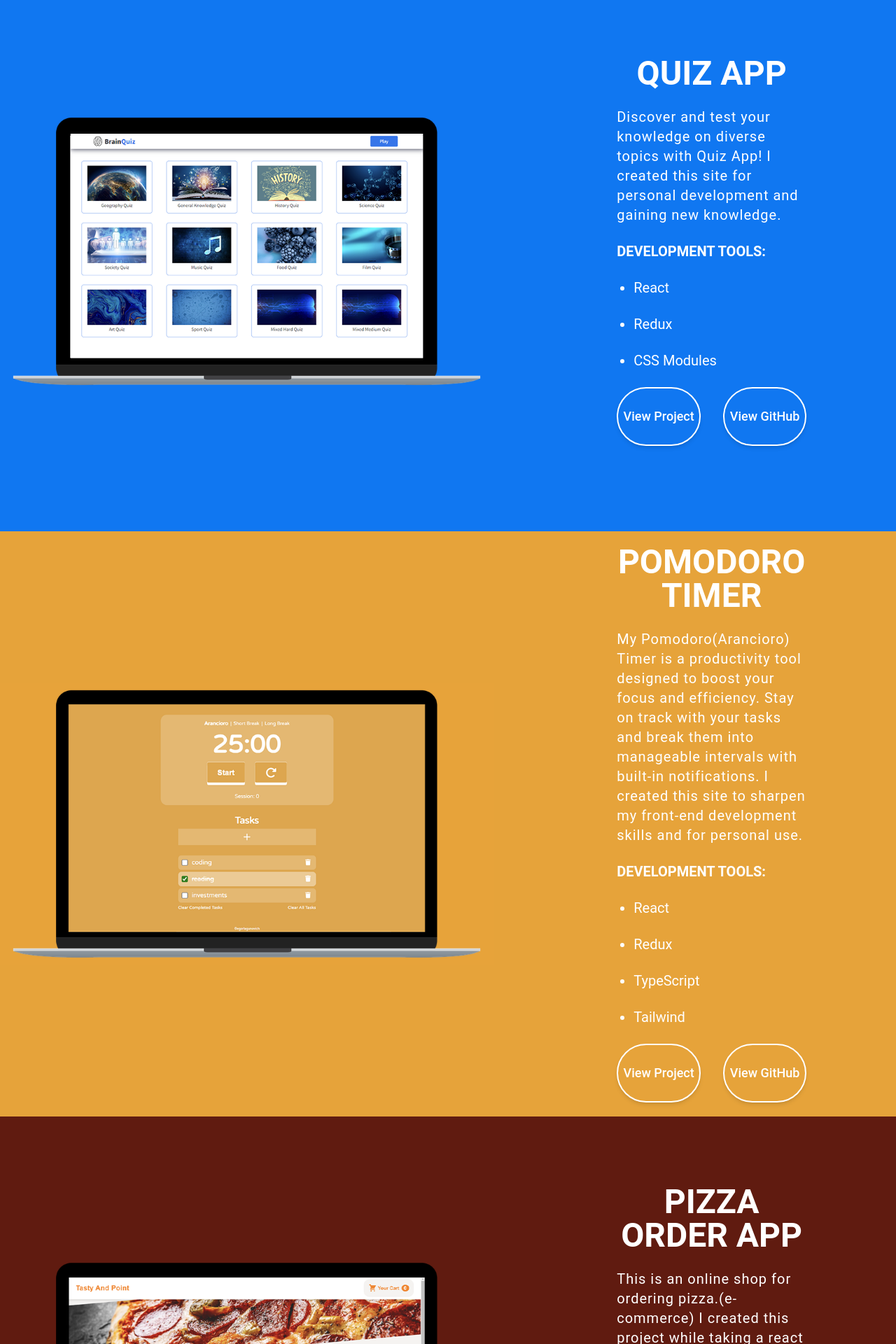
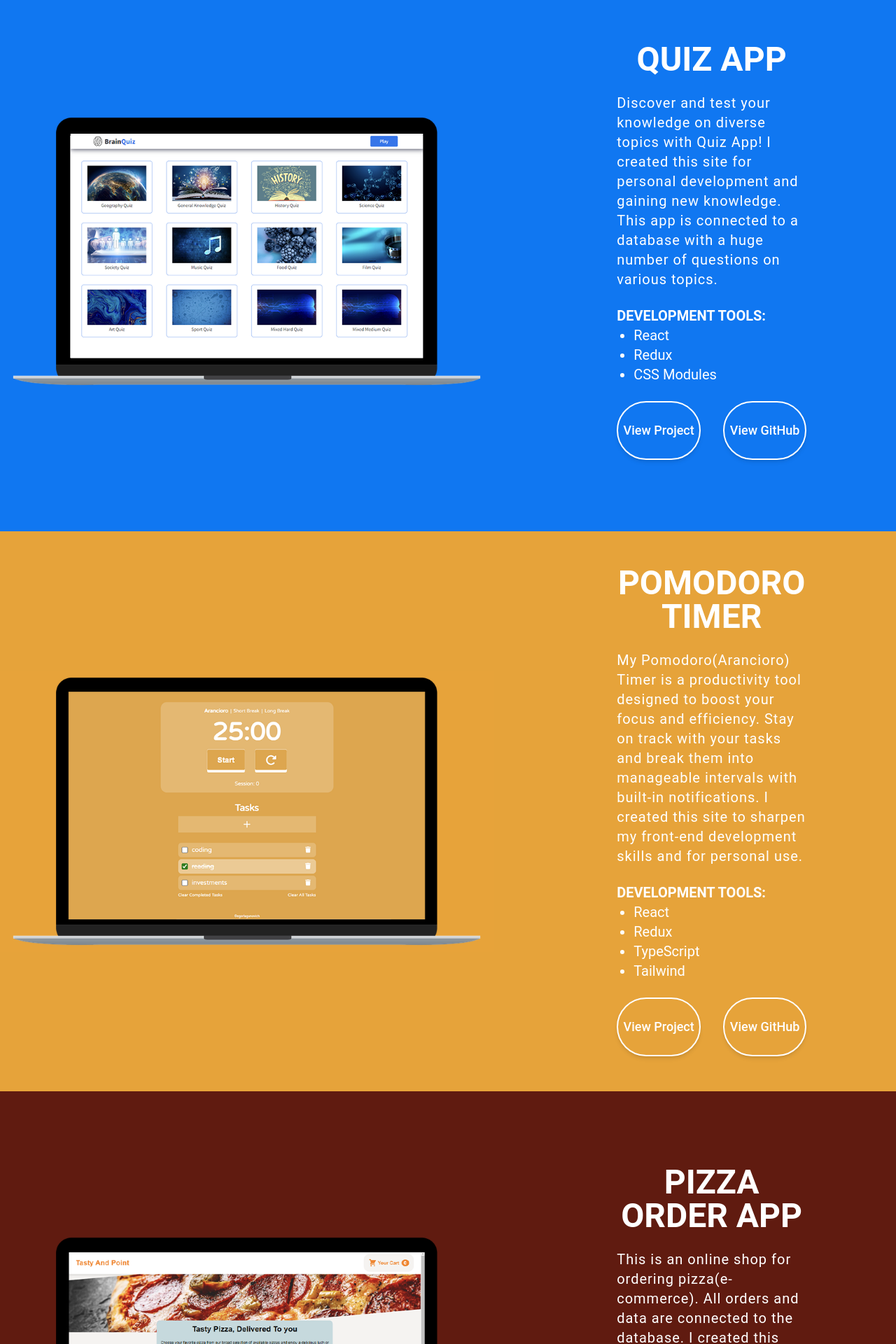
Before and after one commit to yahorlahunovich/web-dev-portfolio, a Next.js app: page / in a window 1280 px wide. Shown: the part 3220-5140 px from the top of the page at 70% size. Built offline with nearby package versions, Linux system fonts and the light colour scheme.

Commit message:
deployment

```diff
--- a/app/layout.tsx
+++ b/app/layout.tsx
@@ -7,8 +7,8 @@ import { useEffect, useState } from "react";
 import LoadingScreen from "@/components/LoadingScreen";
 
 export const metadata: Metadata = {
-  title: "Lagunovich",
-  description: "Generated by create next app",
+  title: "Egor Lagunovich",
+  description: "Portfolio of website front-end developer Egor Lagunovich.",
 };
 
 export default function RootLayout({
--- a/components/Project.tsx
+++ b/components/Project.tsx
@@ -11,7 +11,7 @@ const Project = ({ project }: ProjectProps) => {
   const { title, desc, tools, link, img, bg, githubLink } = project;
   return (
     <div
-      className={`flex flex-col-reverse lg:flex-row min-h-screen w-full text-xl justify-center items-center gap-12 py-5 `}
+      className={`flex flex-col-reverse lg:flex-row min-h-screen w-full text-xl justify-center items-center gap-12 py-8 max-h-60 `}
       id={bg}
       // data-aos="fade-up"
     >
@@ -25,6 +25,7 @@ const Project = ({ project }: ProjectProps) => {
         <p className="text-lg text-white lg:text-xl leading-8 tracking-wider">
           {desc}
         </p>
+        <div>
           <h5 className="uppercase text-lg lg:text-xl font-bold">
             Development tools:
           </h5>
@@ -33,7 +34,8 @@ const Project = ({ project }: ProjectProps) => {
               <li>{tool}</li>
             </ul>
           ))}
-        <div className="flex flex-row gap-8">
+        </div>
+        <div className="flex justify-center items-center flex-row gap-8">
           <Button link={link} name="View Project" />
           <Button link={githubLink} name="View GitHub" />
         </div>
--- a/constants/index.ts
+++ b/constants/index.ts
@@ -41,7 +41,7 @@ export const social_media_links = [
 export const projects: ProjectsType[] = [
   {
     title: "Quiz App",
-    desc: "Discover and test your knowledge on diverse topics with Quiz App! I created this site for personal development and gaining new knowledge.",
+    desc: "Discover and test your knowledge on diverse topics with Quiz App! I created this site for personal development and gaining new knowledge. This app is connected to a database with a huge number of questions on various topics. ",
     tools: ["React", "Redux", "CSS Modules"],
     img: quizImg,
     link: "https://egorlagunovich.github.io/quiz-app/",
@@ -59,7 +59,7 @@ export const projects: ProjectsType[] = [
   },
   {
     title: "Pizza Order App ",
-    desc: "This is an online shop for ordering pizza.(e-commerce) I created this project while taking a react course on the Udemy website.",
+    desc: "This is an online shop for ordering pizza(e-commerce). All orders and data are connected to the database.  I created this project while taking a react course on the Udemy website.",
     tools: ["React", "Firebase", "CSS Modules"],
     img: pizzaImg,
     link: "https://egorlagunovich.github.io/food-order-app/",
@@ -68,7 +68,7 @@ export const projects: ProjectsType[] = [
   },
   {
     title: "Photo Gallery",
-    desc: "I created this website as a gallery of photos taken by me.",
+    desc: "I created this website as a gallery of photos taken by me. The goal of this project was to create a beautiful website and practice working with photographs on websites.",
     tools: ["React", "TypeScript", "Tailwind"],
     img: galleryImg,
     link: "https://photo-portfolio-livid-alpha.vercel.app/",
@@ -77,7 +77,7 @@ export const projects: ProjectsType[] = [
   },
   {
     title: "Promptopia",
-    desc: "Promptopia is an open-source AI prompting tool for modern world to discover, create and share creative prompts. I cerated this project watching a Next.js course on YouTube.",
+    desc: "Promptopia is an open-source AI prompting tool for the modern world to discover, create and share creative prompts. This project was made in order to hone my skills in working with the Next framework, connecting tp MongoDB, and learning how to write a backend.",
     tools: ["Next", "MongoDB", "Tailwind"],
     img: promptopiaImg,
     link: "https://promptopia-teal-beta.vercel.app/",
```
Lines whose indentation alone changed are shown as unchanged.
